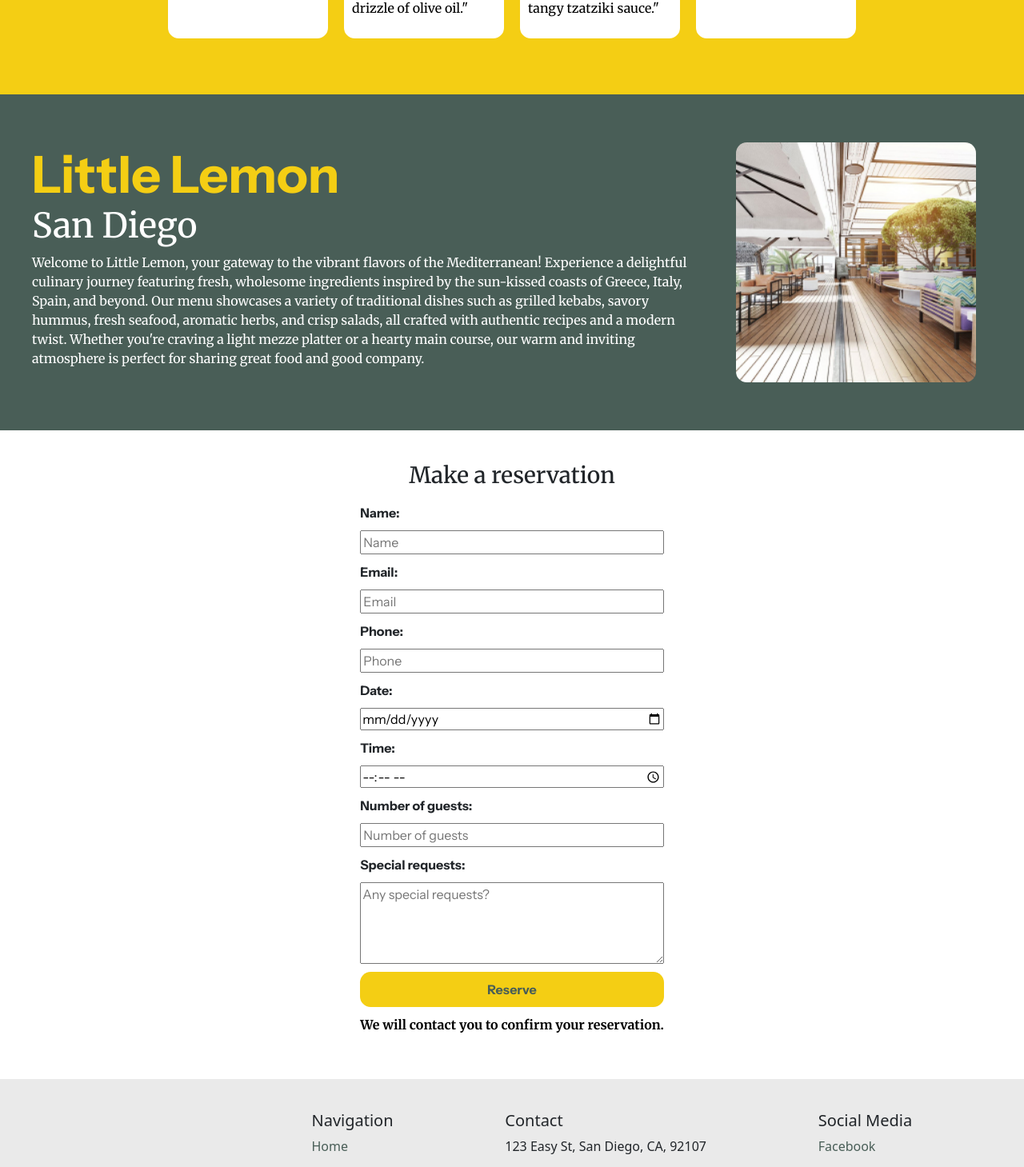
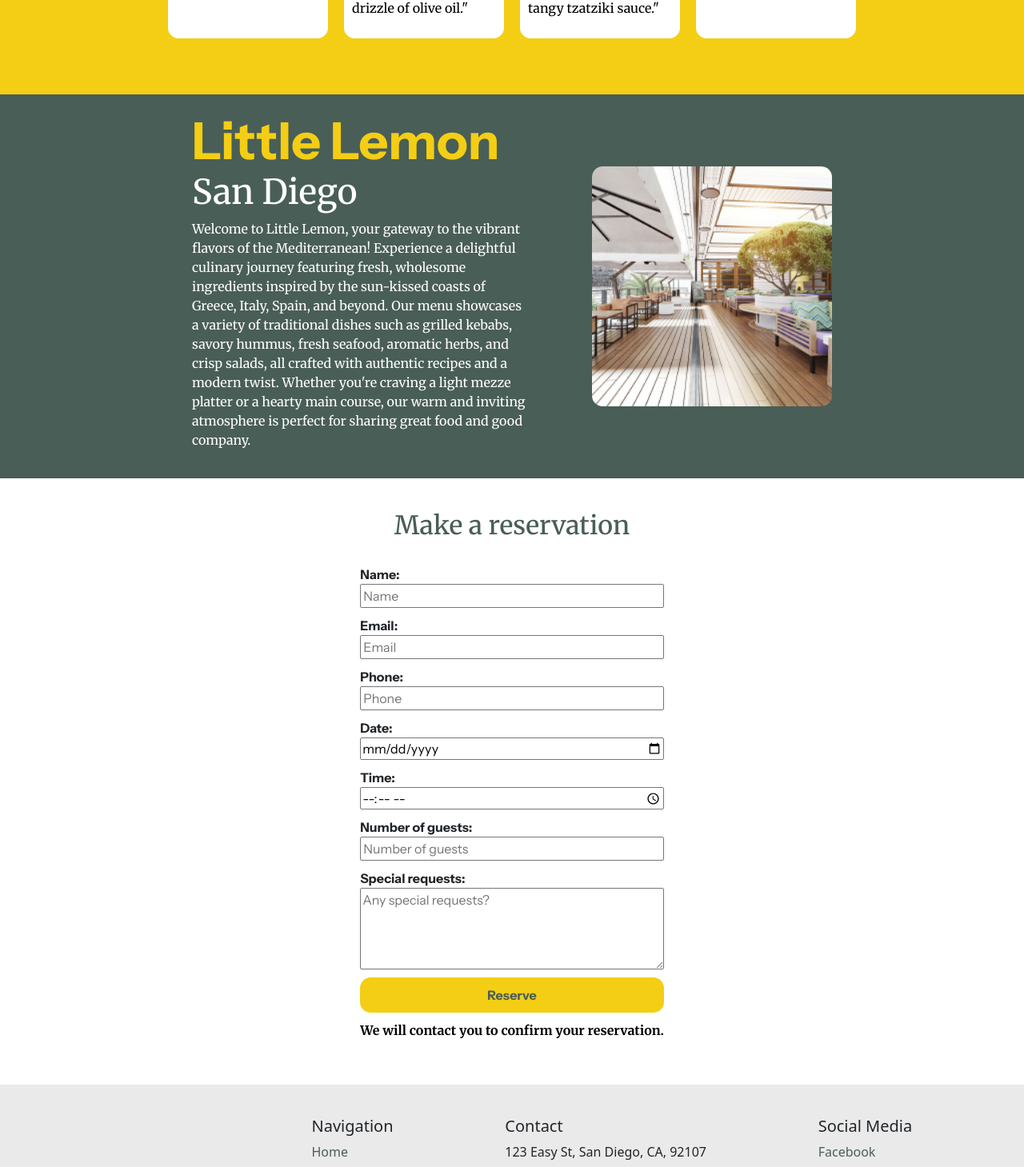
Before and after one commit to c94940/frontend-developer-capstone, a React (Create React App) app: page / in a window 1280 px wide. Shown: the part 1492-2951 px from the top of the page at 80% size. Built offline with nearby package versions, Linux system fonts and the light colour scheme.

Commit message:
Completed responsive styling

```diff
--- a/src/components/Main.css
+++ b/src/components/Main.css
@@ -204,6 +204,7 @@ button {
   .specials-menu-container {
     flex-direction: column;
     align-items: center;
+    text-align: center;
   }
 
   .specials-menu-container h3 {
@@ -271,7 +272,6 @@ button {
   }
 }
 
-
 .about {
   background-color: var(--color-primary);
   padding: 20px;
@@ -291,13 +291,16 @@ button {
 
 .about-container {
   display: flex;
+  justify-content: center;
 }
 
 .about-text-container {
   display: flex;
   flex-direction: column;
   justify-content: center;
-  margin: 20px;
+  padding: 0 40px;
+  max-width: 500px;
+  /* border: 1px solid; */
 }
 
 .about-text-container p {
@@ -335,26 +338,3 @@ button {
     height: 240px;
   }
 }
-
-.reservation-container {
-  display: flex;
-  flex-direction: column;
-  align-items: center;
-  padding: 40px;
-}
-
-.reservation-form {
-  display: flex;
-  flex-direction: column;
-  max-width: 400px;
-  font-weight: bold;
-}
-
-.reservation-form label, input, textarea {
-  margin: 10px 0;
-}
-
-.reservation-form button {
-  margin: 10px 0;
-  border-radius: 10pt;
-}
--- a/src/components/Main.js
+++ b/src/components/Main.js
@@ -4,6 +4,7 @@ import greeksaladimage from '../assets/special-card-greek-salad.jpg';
 import bruschettaimage from '../assets/special-card-bruschetta.jpg';
 import souvlakiimage from '../assets/special-card-souvlaki.jpg';
 import aboutimage1 from '../assets/about-image-1.jpg';
+import Reservation from './Reservation';
 
 const specials = [
   {
@@ -142,31 +143,7 @@ function Main() {
         </div>
       </section>
 
-      <section className="reservation">
-        <div className="reservation-container">
-          <h3>Make a reservation</h3>
-          <div className="reservation-form-container">
-            <form className="reservation-form">
-              <label htmlFor="name">Name:</label>
-              <input type="text" id="name" placeholder="Name" required />
-              <label htmlFor="email">Email:</label>
-              <input type="email" id="email" placeholder="Email" required />
-              <label htmlFor="phone">Phone:</label>
-              <input type="tel" id="phone" placeholder="Phone" required />
-              <label htmlFor="date">Date:</label>
-              <input type="date" id="date" placeholder="Date" required />
-              <label htmlFor="time">Time:</label>
-              <input type="time" id="time" placeholder="Time" min="10 AM" max="9 PM" required />
-              <label htmlFor="guests">Number of guests:</label>
-              <input type="number" id="guests" placeholder="Number of guests" min="1" max="10" required />
-              <label htmlFor="request">Special requests:</label>
-              <textarea id="request" placeholder="Any special requests?" rows="4"></textarea>
-              <button type="submit">Reserve</button>
-              <p className="reservation-note">We will contact you to confirm your reservation.</p>
-            </form>
-          </div>
-        </div>
-      </section>
+      <Reservation className="reservation-form" />
     </main>
   );
 }
--- /dev/null
+++ b/src/components/Reservation.css
@@ -0,0 +1,28 @@
+.reservation-container {
+  display: flex;
+  flex-direction: column;
+  align-items: center;
+  padding: 40px;
+}
+
+.reservation-container h3 {
+  color: var(--color-primary);
+  font-size: 24pt;
+  margin-bottom: 20px;
+}
+
+.reservation-form {
+  display: flex;
+  flex-direction: column;
+  max-width: 400px;
+  font-weight: bold;
+}
+
+.reservation-form label, input, textarea {
+  margin: 10px 0 0 0;
+}
+
+.reservation-form button {
+  margin: 10px 0;
+  border-radius: 10pt;
+}
--- /dev/null
+++ b/src/components/Reservation.js
@@ -0,0 +1,34 @@
+import React from 'react';
+import "./Reservation.css";
+
+const Reservation = () => {
+  return (
+    <div className="reservation">
+      <div className="reservation-container">
+        <h3>Make a reservation</h3>
+        <div className="reservation-form-container">
+          <form className="reservation-form">
+            <label htmlFor="name">Name:</label>
+            <input type="text" id="name" placeholder="Name" required />
+            <label htmlFor="email">Email:</label>
+            <input type="email" id="email" placeholder="Email" required />
+            <label htmlFor="phone">Phone:</label>
+            <input type="tel" id="phone" placeholder="Phone" required />
+            <label htmlFor="date">Date:</label>
+            <input type="date" id="date" placeholder="Date" required />
+            <label htmlFor="time">Time:</label>
+            <input type="time" id="time" placeholder="Time" min="10:00" max="21:00" required />
+            <label htmlFor="guests">Number of guests:</label>
+            <input type="number" id="guests" placeholder="Number of guests" min="1" max="10" required />
+            <label htmlFor="request">Special requests:</label>
+            <textarea id="request" placeholder="Any special requests?" rows="4"></textarea>
+            <button type="submit">Reserve</button>
+            <p className="reservation-note">We will contact you to confirm your reservation.</p>
+          </form>
+        </div>
+      </div>
+    </div>
+  );
+}
+
+export default Reservation;
```
